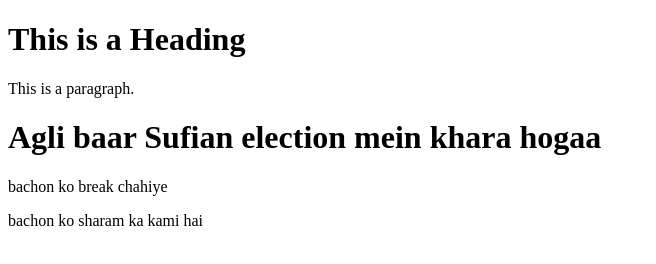
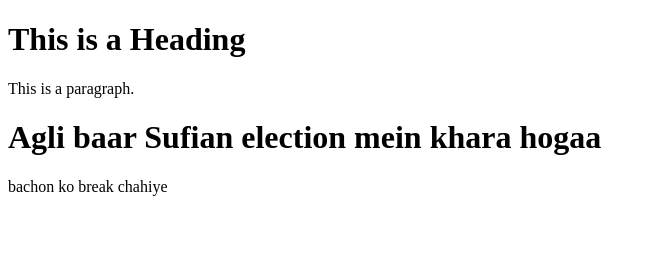
Before and after one commit to tahirmahmood-superior/bscs6a, a plain HTML site: page index.html in a window 1280 px wide. Shown: the whole page, without its empty margins (0-656 px from the left). Drawn offline with Linux system fonts and the light colour scheme.

Commit message:
Remove Sharam ki kami

```diff
--- a/index.html
+++ b/index.html
@@ -9,7 +9,6 @@
 <p>This is a paragraph.</p>
 <h1> Agli baar Sufian election mein khara hogaa</h1>
 <p> bachon ko break chahiye</p>
-<p> bachon ko sharam ka kami hai</p>
 
 </body>
 </html>
```
